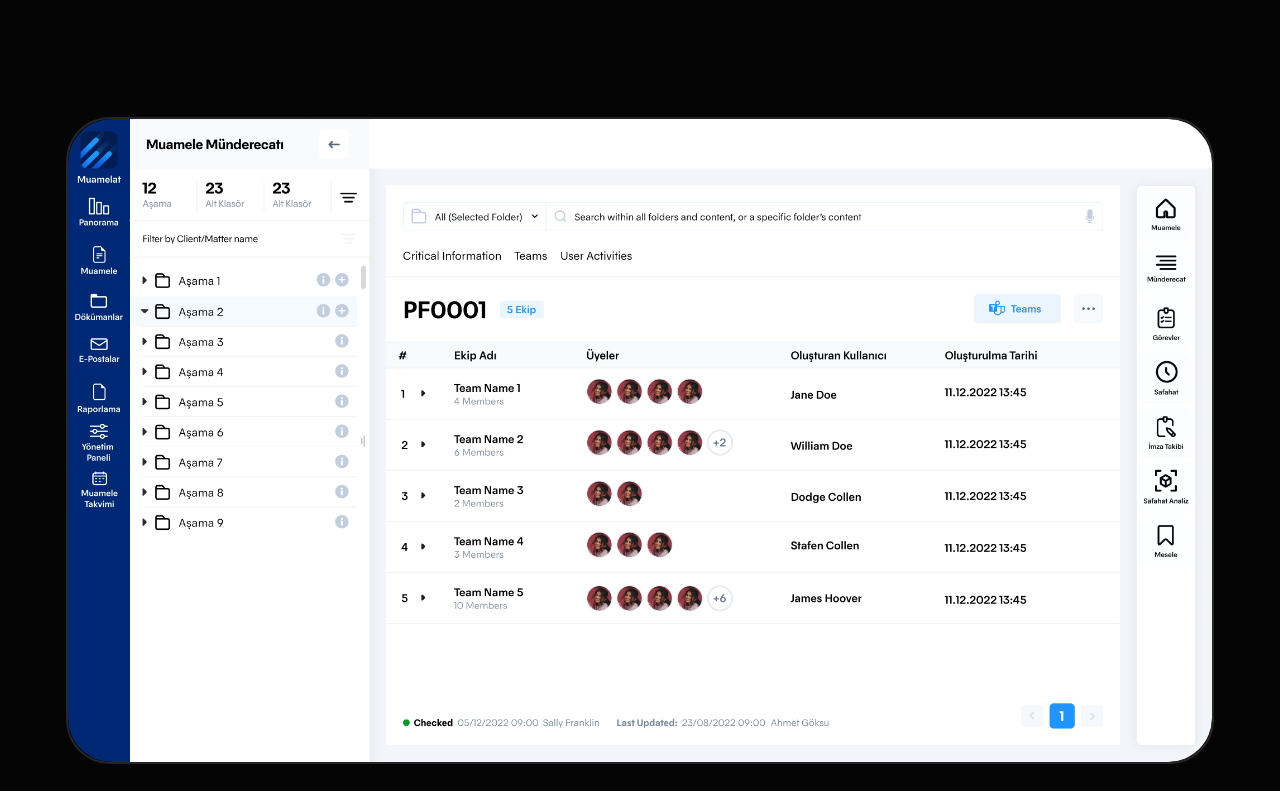
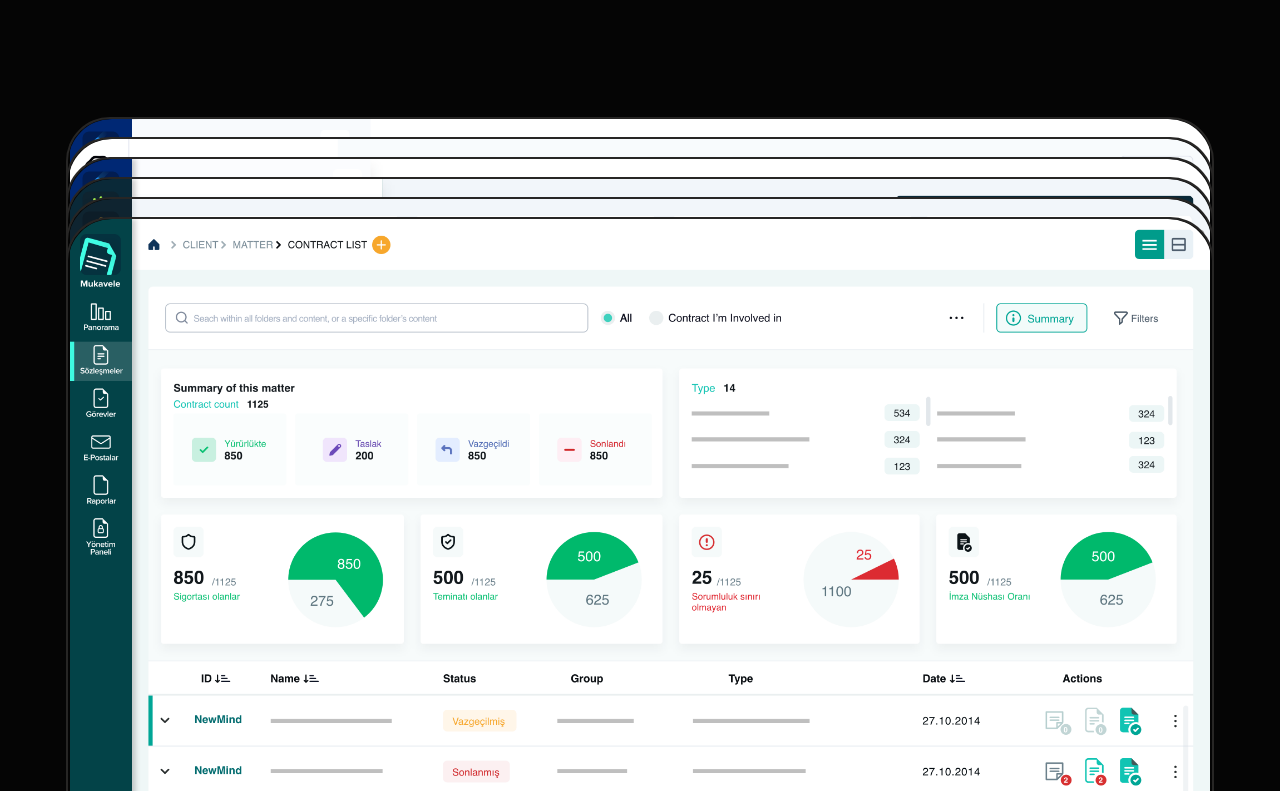
Before and after one commit to MerseGulsum/MerseGulsum.github.io, a Next.js app: page /projects/ai-product-experiment in a window 1280 px wide. Shown: the part 2709-3500 px from the top of the page. Built offline with nearby package versions, Linux system fonts and the light colour scheme.

Commit message:
Fix Mecellem one-time stacked card animation

```diff
--- a/app/globals.css
+++ b/app/globals.css
@@ -1292,29 +1292,37 @@ main {
   line-height: 1.15;
 }
 
-.mecellem-scroll-reveal {
+.mecellem-scroll-stack {
+  --stack-step: 20px;
+  --stack-card-height: calc((100vw - (var(--mecellem-gutter) * 2)) * 2304 / 4098);
   width: 100%;
   box-sizing: border-box;
   position: relative;
-  display: grid;
-  gap: clamp(28px, 3vw, 40px);
   overflow: visible;
 }
 
-.mecellem-scroll-reveal__item {
+.mecellem-scroll-stack__item {
   position: relative;
+  z-index: calc(var(--stack-index) + 1);
+  width: 100%;
+  aspect-ratio: 4098 / 2304;
   margin: 0;
   overflow: hidden;
   border: 2px solid var(--line);
   border-radius: 44px;
   background: var(--bg);
-  will-change: transform, opacity;
-}
-
-.mecellem-scroll-reveal__item img {
+  transform-origin: top center;
+  will-change: transform;
+}
+
+.mecellem-scroll-stack__item + .mecellem-scroll-stack__item {
+  margin-top: calc(var(--stack-step) - var(--stack-card-height));
+}
+
+.mecellem-scroll-stack__item img {
   display: block;
   width: 100%;
-  height: auto;
+  height: 100%;
   border-radius: inherit;
   object-fit: contain;
   object-position: center;
@@ -1892,6 +1900,10 @@ main {
     --mecellem-gutter: 40px;
   }
 
+  .mecellem-scroll-stack {
+    --stack-step: 18px;
+  }
+
   .about-copy {
     width: calc(100vw - (var(--page-inset) * 2));
     max-width: none;
@@ -2224,6 +2236,10 @@ main {
     padding-top: 128px;
   }
 
+  .mecellem-scroll-stack {
+    --stack-step: 16px;
+  }
+
   .mecellem-showcase__header {
     display: grid;
     gap: 22px;
--- a/components/MecellemCaseStudy.tsx
+++ b/components/MecellemCaseStudy.tsx
@@ -4,7 +4,7 @@ import Image from "next/image";
 import { ArrowLeft, ArrowRight } from "lucide-react";
 import { motion, useReducedMotion } from "framer-motion";
 import { useEffect, useRef, useState } from "react";
-import type { KeyboardEvent } from "react";
+import type { CSSProperties, KeyboardEvent } from "react";
 
 const galleryItems = [
   {
@@ -144,23 +144,94 @@ const editorialSections = [
 
 function MecellemScrollGallery() {
   const prefersReducedMotion = useReducedMotion();
+  const sectionRef = useRef<HTMLElement | null>(null);
+  const lastScrollYRef = useRef(0);
+  const revealedRef = useRef<Set<number>>(new Set([0]));
+  const [revealedCards, setRevealedCards] = useState<Set<number>>(
+    () => new Set([0])
+  );
+
+  useEffect(() => {
+    if (prefersReducedMotion) {
+      const allCards = new Set(scrollGalleryImages.map((_, index) => index));
+      revealedRef.current = allCards;
+      setRevealedCards(allCards);
+      return;
+    }
+
+    lastScrollYRef.current = window.scrollY;
+    const revealThresholds = [0, 0.2, 0.34, 0.48, 0.62, 0.76];
+
+    const revealCard = (index: number) => {
+      if (revealedRef.current.has(index)) return;
+
+      const nextRevealed = new Set(revealedRef.current);
+      nextRevealed.add(index);
+      revealedRef.current = nextRevealed;
+      setRevealedCards(nextRevealed);
+    };
+
+    const handleScroll = () => {
+      const currentScrollY = window.scrollY;
+      const isScrollingDown = currentScrollY >= lastScrollYRef.current;
+      lastScrollYRef.current = currentScrollY;
+
+      if (!isScrollingDown || !sectionRef.current) return;
+
+      const rect = sectionRef.current.getBoundingClientRect();
+      const viewportHeight = window.innerHeight;
+      const progress = Math.min(
+        Math.max(
+          (viewportHeight - rect.top) / (viewportHeight + rect.height * 0.35),
+          0
+        ),
+        1
+      );
+
+      revealThresholds.forEach((threshold, index) => {
+        if (index > 0 && progress >= threshold) {
+          revealCard(index);
+        }
+      });
+    };
+
+    handleScroll();
+    window.addEventListener("scroll", handleScroll, { passive: true });
+
+    return () => {
+      window.removeEventListener("scroll", handleScroll);
+    };
+  }, [prefersReducedMotion]);
 
   return (
     <section
-      className="mecellem-scroll-reveal"
+      className="mecellem-scroll-stack"
       aria-label="Mecellem product screenshots"
+      ref={sectionRef}
     >
       {scrollGalleryImages.map((image, index) => (
         <motion.figure
-          className="mecellem-scroll-reveal__item"
+          className="mecellem-scroll-stack__item"
           key={image.src}
-          initial={prefersReducedMotion ? false : { opacity: 0, y: 64, scale: 0.98 }}
-          whileInView={prefersReducedMotion ? undefined : { opacity: 1, y: 0, scale: 1 }}
-          viewport={{ once: true, amount: 0.3 }}
+          initial={false}
+          animate={
+            prefersReducedMotion || revealedCards.has(index)
+              ? { opacity: 1, y: 0, scale: 1 }
+              : { opacity: 1, y: 120, scale: 0.985 }
+          }
           transition={{
             duration: 0.9,
             ease: [0.22, 1, 0.36, 1]
           }}
+          style={
+            {
+              "--stack-index": index,
+              visibility:
+                prefersReducedMotion || revealedCards.has(index)
+                  ? "visible"
+                  : "hidden"
+            } as CSSProperties
+          }
         >
           <Image
             src={image.src}
```
